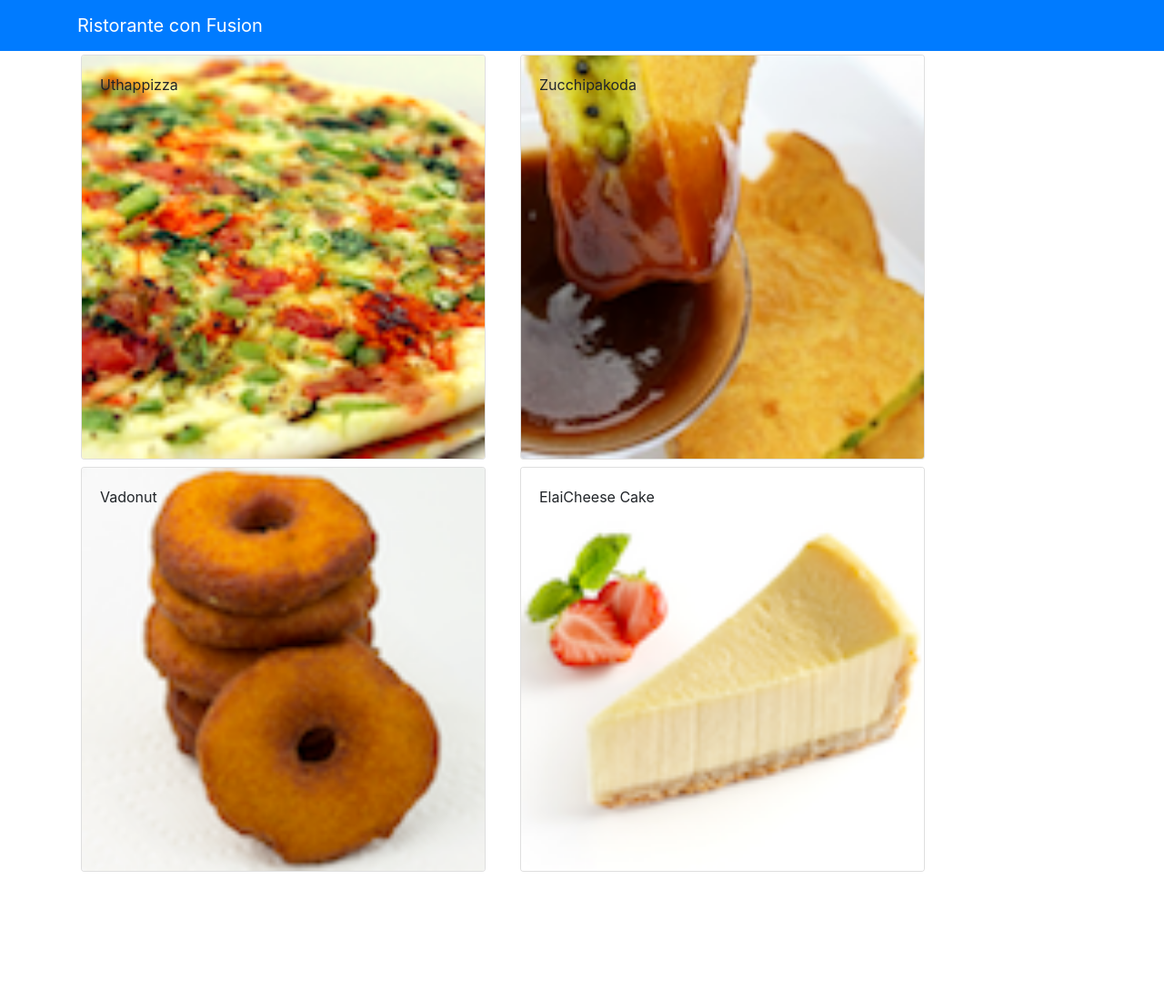
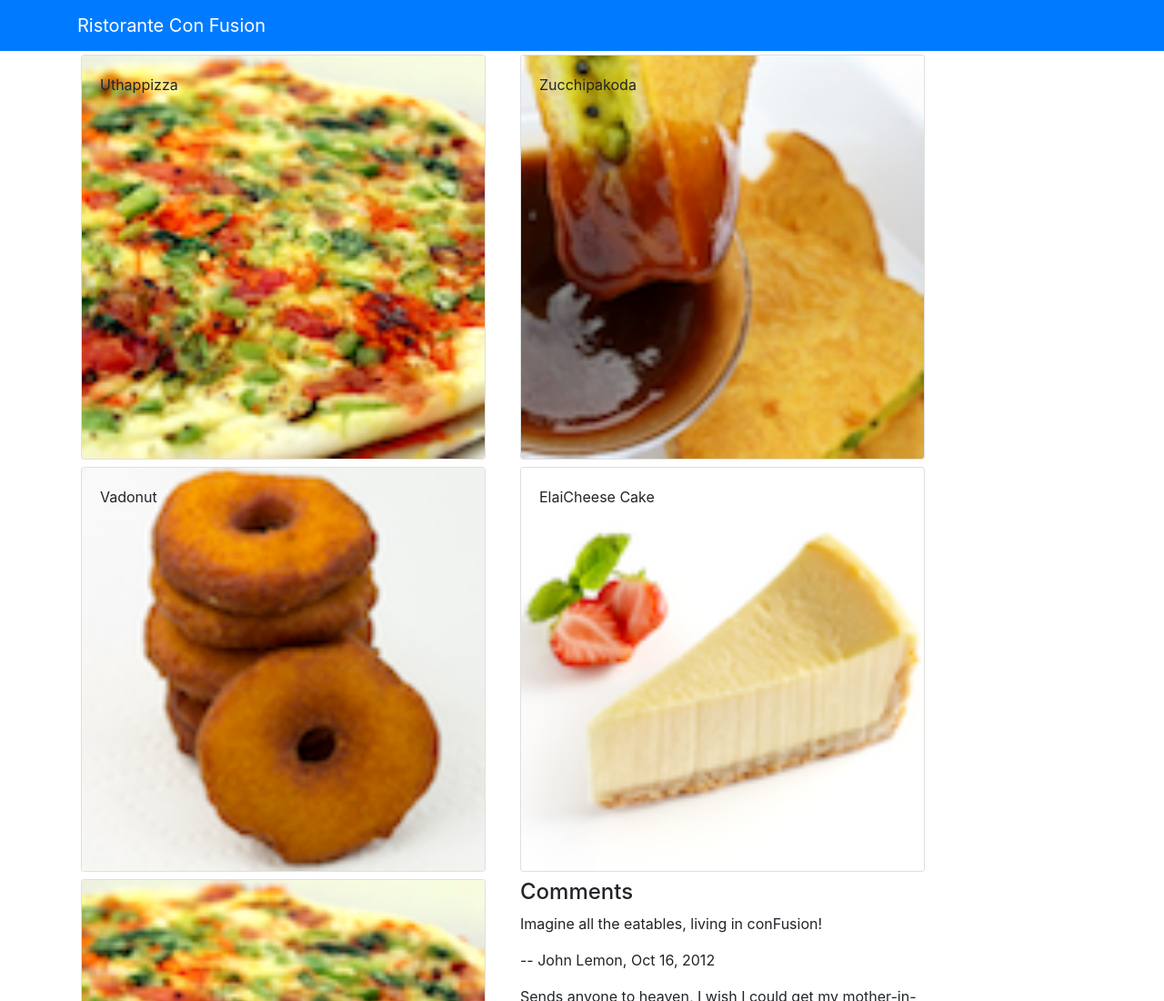
Before and after one commit to talalahmed95/conFusion-react, a React (Create React App) app: page / in a window 1280 px wide. Shown: the top 1100 px of the page at 91% size. Before the commit the page ends 962 px from the top, so only its background shows below. Built offline with nearby package versions, Linux system fonts and the light colour scheme.

Commit message:
Presentational and Container Components

```diff
--- a/src/App.js
+++ b/src/App.js
@@ -1,28 +1,12 @@
 import React, { Component } from 'react';
-// import logo from './logo.svg';
-// import './App.css';
-import { Navbar, NavbarBrand } from 'reactstrap';
-import Menu from './components/MenuComponent';
-import { DISHES } from './shared/dishes';
+import Main from './components/MainComponent';
 
-class App extends Component{
-  constructor(props){
-    super(props);
-
-    this.state = {
-      dishes : DISHES
-    };
-  }
+class App extends Component {
 
   render() {
     return (
-      <div>
-        <Navbar dark color="primary">
-          <div className="container">
-            <NavbarBrand href="/">Ristorante con Fusion</NavbarBrand>
-          </div>
-        </Navbar>
-        <Menu dishes={this.state.dishes} />
+      <div className="App">
+        <Main />
       </div>
     );
   }
--- a/src/components/DishdetailComponent.js
+++ b/src/components/DishdetailComponent.js
@@ -26,7 +26,7 @@ class DishDetail extends Component{
 				return(
 					<div key={x.id}>
 						<p>{x.comment}</p>
-						<p>-- {x.author}, {x.date}</p>
+						<p>-- {x.author}, {new Intl.DateTimeFormat('en-US', { year: 'numeric', month: 'short', day: '2-digit'}).format(new Date(Date.parse(x.date)))}</p>
 					</div>
 				);
 			}
@@ -43,8 +43,8 @@ class DishDetail extends Component{
 	render(){
 		const details = this.props.selectedDishInfo;
 		const commentsParam = JSON.stringify(this.props.selectedDishInfo.comments);
-		// console.log(commentsParam)
 		return(
+			<div className="container">
 				<div className="row">
 					<div className="col-12 col-md-5 m-1">
 						{ this.renderDish(details) }
@@ -54,6 +54,7 @@ class DishDetail extends Component{
 						{ this.renderComments(commentsParam) }
 					</div>
 				</div>
+			</div>
 		);
 	}
 }
--- /dev/null
+++ b/src/components/MainComponent.js
@@ -0,0 +1,38 @@
+import React, { Component } from 'react';
+import { Navbar, NavbarBrand } from 'reactstrap';
+import Menu from './MenuComponent';
+import { DISHES } from '../shared/dishes';
+import DishDetail from './DishdetailComponent';
+
+class Main extends Component {
+	constructor(props) {
+		super(props);
+
+		this.state = {
+			dishes : DISHES,
+			selectedDish : 0
+		};
+	}
+
+	onDishSelect(dishId){
+		console.log(dishId);
+		// console.log(dish);
+		this.setState({ selectedDish: dishId });
+	}
+
+	render () {
+		return (
+			<div>
+				<Navbar dark color="primary">
+					<div className="container">
+						<NavbarBrand href="/">Ristorante Con Fusion</NavbarBrand>
+					</div>
+				</Navbar>
+				<Menu dishes={this.state.dishes} onClick={(dishId) => this.onDishSelect(dishId)} />
+				<DishDetail selectedDishInfo={this.state.dishes.filter((dish) => dish.id === this.state.selectedDish)[0]} />
+			</div>
+		);
+	}
+}
+
+export default Main;
--- a/src/components/MenuComponent.js
+++ b/src/components/MenuComponent.js
@@ -1,34 +1,15 @@
 import React, { Component } from 'react';
 import { Card, CardTitle, CardImg, CardImgOverlay } from 'reactstrap';
-import DishDetail from './DishdetailComponent';
+// import DishDetail from './DishdetailComponent';
 
 class Menu extends Component{
-	constructor(props){
-		super(props);
-
-		this.state = {
-			selectedDish : null
-		};
-	}
-
-	onDishSelect(dish){
-		this.setState({ selectedDish: dish });
-	}
-
-	renderDish(dish){
-		if (dish != null)
-			return(
-				<DishDetail selectedDishInfo={ this.state.selectedDish } />
-			);
-		else
-			return(<div></div>);
-	}
 
 	render(){
+		// console.log('yahaaaaaaaaan:',this.props.onClick(2));
 		const menu = this.props.dishes.map((dish) => {
 			return (
 				<div key={dish.id} className="col-12 col-md-5 m-1">
-					<Card onClick={() => this.onDishSelect(dish) }>
+					<Card onClick={() => this.props.onClick(dish.id) }>
 						<CardImg src={dish.image} alt={dish.name} />
 						<CardImgOverlay>
 							<CardTitle>{dish.name}</CardTitle>
@@ -43,7 +24,6 @@ class Menu extends Component{
 				<div className="row">
 					{menu}
 				</div>
-				{ this.renderDish(this.state.selectedDish) }
 			</div>
 		);
 	}
```
Lines whose indentation alone changed are shown as unchanged.
